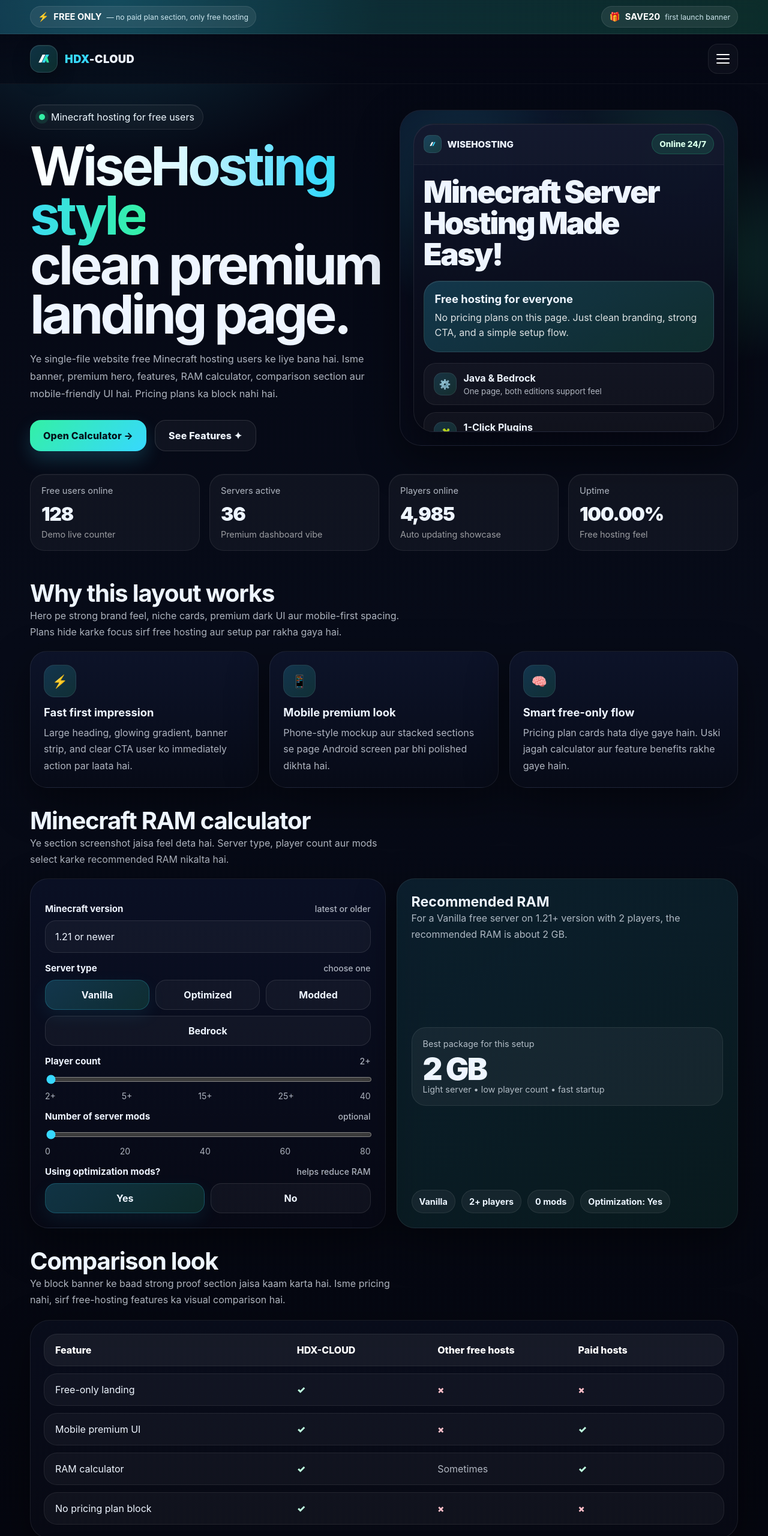
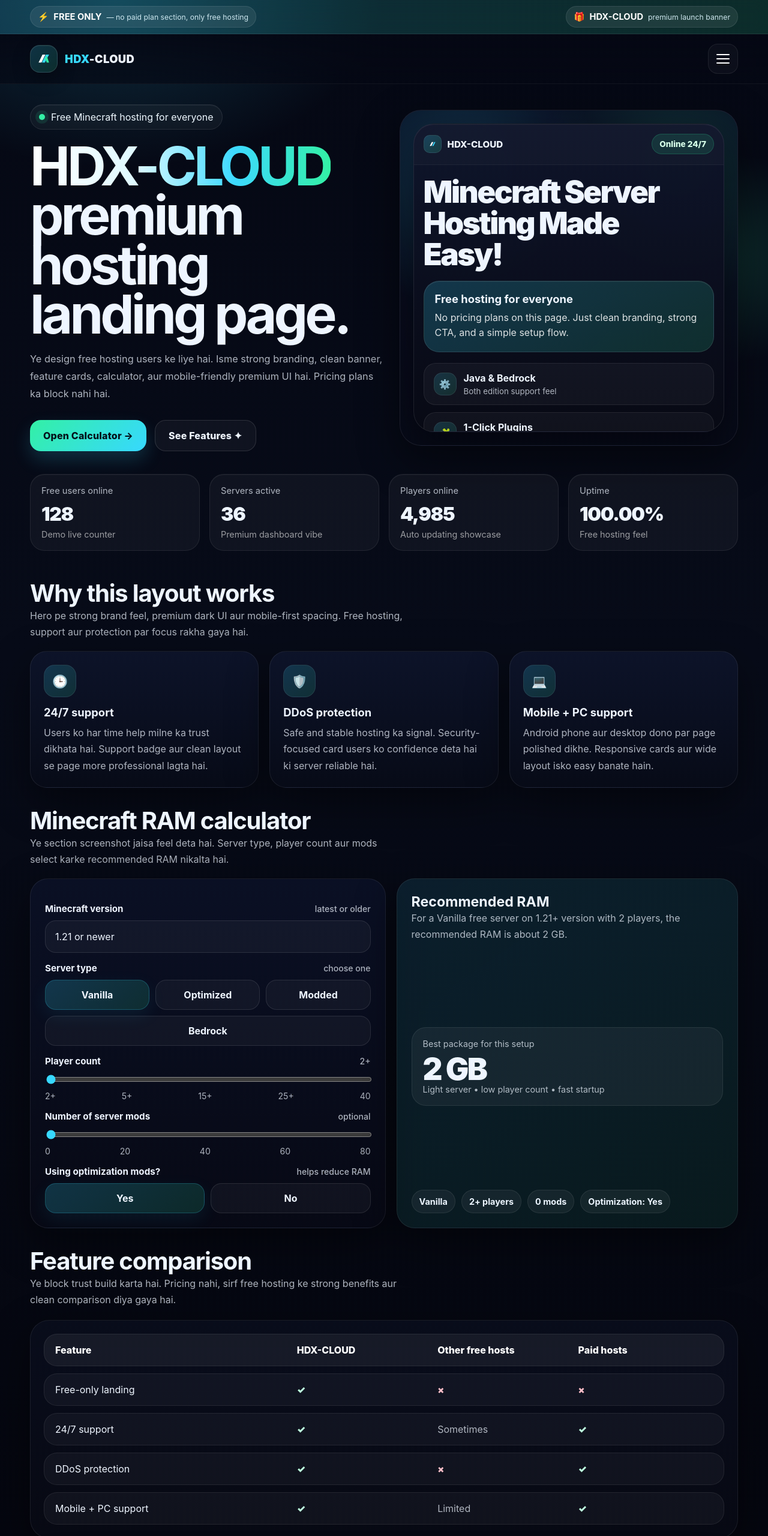
Before and after one commit to zxamanorg/web.hdxcloud.qzz.io, a plain HTML site: page index.html in a window 1280 px wide. Shown: the top 2560 px of the page at 60% size. Drawn offline with Linux system fonts and the light colour scheme.

Commit message:
Update index.html

```diff
--- a/index.html
+++ b/index.html
@@ -339,9 +339,7 @@
     .stat .value{font-size:2rem;font-weight:900;letter-spacing:-.04em}
     .stat .hint{margin-top:6px;color:rgba(255,255,255,.58);font-size:.9rem}
 
-    .section{
-      padding:12px 0 18px;
-    }
+    .section{padding:12px 0 18px}
     .section-head{
       display:flex;
       justify-content:space-between;
@@ -401,9 +399,7 @@
       border:1px solid rgba(255,255,255,.08);
       box-shadow:var(--shadow);
     }
-    .field{
-      margin-top:16px;
-    }
+    .field{margin-top:16px}
     .field label{
       display:flex;
       justify-content:space-between;
@@ -414,9 +410,6 @@
       font-size:.95rem;
     }
     .field .subtext{color:var(--muted);font-size:.88rem;font-weight:500}
-    .select, .range, .toggle{
-      width:100%;
-    }
     select, input[type="range"]{
       width:100%;
     }
@@ -576,14 +569,28 @@
     }
 
     @media (max-width: 980px){
-      .hero, .stats, .cards, .calc, .section-head{grid-template-columns:1fr}
-      .section-head{display:flex;flex-direction:column;align-items:start}
-      .cta{flex-direction:column;align-items:start}
-      .row{grid-template-columns:1.2fr .7fr .7fr .7fr}
+      .hero, .stats, .cards, .calc{
+        grid-template-columns:1fr;
+      }
+      .section-head{
+        display:flex;
+        flex-direction:column;
+        align-items:start;
+      }
+      .cta{
+        flex-direction:column;
+        align-items:start;
+      }
+      .row{
+        grid-template-columns:1.2fr .7fr .7fr .7fr;
+      }
     }
 
     @media (max-width: 720px){
-      .banner-row{flex-direction:column;align-items:flex-start}
+      .banner-row{
+        flex-direction:column;
+        align-items:flex-start;
+      }
       .nav{padding:14px 0}
       .brand span{font-size:1rem}
       .brand-mark{width:40px;height:40px;border-radius:14px}
@@ -605,7 +612,7 @@
   <div class="top-banner">
     <div class="wrap banner-row">
       <div class="badge">⚡ <strong>FREE ONLY</strong> <small>— no paid plan section, only free hosting</small></div>
-      <div class="badge">🎁 <strong>SAVE20</strong> <small>first launch banner</small></div>
+      <div class="badge">🎁 <strong>HDX-CLOUD</strong> <small>premium launch banner</small></div>
     </div>
   </div>
 
@@ -628,14 +635,14 @@
   <main class="wrap">
     <section class="hero">
       <div class="reveal">
-        <div class="eyebrow"><span class="dot"></span> Minecraft hosting for free users</div>
+        <div class="eyebrow"><span class="dot"></span> Free Minecraft hosting for everyone</div>
         <h1>
-          <span class="grad">WiseHosting style</span><br />
-          clean premium landing page.
+          <span class="grad">HDX-CLOUD</span><br />
+          premium hosting landing page.
         </h1>
         <p class="sub">
-          Ye single-file website free Minecraft hosting users ke liye bana hai. Isme banner, premium hero, features,
-          RAM calculator, comparison section aur mobile-friendly UI hai. Pricing plans ka block nahi hai.
+          Ye design free hosting users ke liye hai. Isme strong branding, clean banner, feature cards,
+          calculator, aur mobile-friendly premium UI hai. Pricing plans ka block nahi hai.
         </p>
         <div class="actions">
           <a class="btn btn-primary" href="#calculator">Open Calculator →</a>
@@ -653,7 +660,7 @@
                   <path d="M11 17L16 7h3l-5 10h-3Z" fill="#37d8ff"/>
                 </svg>
               </div>
-              <span>WISEHOSTING</span>
+              <span>HDX-CLOUD</span>
             </div>
             <div class="pill">Online 24/7</div>
           </div>
@@ -669,7 +676,7 @@
             <div class="feature-list">
               <div class="feature-item">
                 <div class="ico">⚙️</div>
-                <div><strong>Java &amp; Bedrock</strong><small>One page, both editions support feel</small></div>
+                <div><strong>Java &amp; Bedrock</strong><small>Both edition support feel</small></div>
               </div>
               <div class="feature-item">
                 <div class="ico">🧩</div>
@@ -677,7 +684,7 @@
               </div>
               <div class="feature-item">
                 <div class="ico">🛡️</div>
-                <div><strong>Support</strong><small>24/7 support badge and status look</small></div>
+                <div><strong>DDoS Protection</strong><small>Safer and more stable hosting feel</small></div>
               </div>
             </div>
 
@@ -715,25 +722,25 @@
       <div class="section-head">
         <div>
           <h2>Why this layout works</h2>
-          <p>Hero pe strong brand feel, niche cards, premium dark UI aur mobile-first spacing. Plans hide karke focus sirf free hosting aur setup par rakha gaya hai.</p>
+          <p>Hero pe strong brand feel, premium dark UI aur mobile-first spacing. Free hosting, support aur protection par focus rakha gaya hai.</p>
         </div>
       </div>
 
       <div class="cards">
         <article class="card">
-          <div class="icon">⚡</div>
-          <h3>Fast first impression</h3>
-          <p>Large heading, glowing gradient, banner strip, and clear CTA user ko immediately action par laata hai.</p>
+          <div class="icon">🕒</div>
+          <h3>24/7 support</h3>
+          <p>Users ko har time help milne ka trust dikhata hai. Support badge aur clean layout se page more professional lagta hai.</p>
         </article>
         <article class="card">
-          <div class="icon">📱</div>
-          <h3>Mobile premium look</h3>
-          <p>Phone-style mockup aur stacked sections se page Android screen par bhi polished dikhta hai.</p>
+          <div class="icon">🛡️</div>
+          <h3>DDoS protection</h3>
+          <p>Safe and stable hosting ka signal. Security-focused card users ko confidence deta hai ki server reliable hai.</p>
         </article>
         <article class="card">
-          <div class="icon">🧠</div>
-          <h3>Smart free-only flow</h3>
-          <p>Pricing plan cards hata diye gaye hain. Uski jagah calculator aur feature benefits rakhe gaye hain.</p>
+          <div class="icon">💻</div>
+          <h3>Mobile + PC support</h3>
+          <p>Android phone aur desktop dono par page polished dikhe. Responsive cards aur wide layout isko easy banate hain.</p>
         </article>
       </div>
     </section>
@@ -819,8 +826,8 @@
     <section class="section reveal">
       <div class="section-head">
         <div>
-          <h2>Comparison look</h2>
-          <p>Ye block banner ke baad strong proof section jaisa kaam karta hai. Isme pricing nahi, sirf free-hosting features ka visual comparison hai.</p>
+          <h2>Feature comparison</h2>
+          <p>Ye block trust build karta hai. Pricing nahi, sirf free hosting ke strong benefits aur clean comparison diya gaya hai.</p>
         </div>
       </div>
 
@@ -839,22 +846,22 @@
             <div class="no">×</div>
           </div>
           <div class="row">
-            <div>Mobile premium UI</div>
+            <div>24/7 support</div>
+            <div class="ok">✓</div>
+            <div class="muted">Sometimes</div>
+            <div class="ok">✓</div>
+          </div>
+          <div class="row">
+            <div>DDoS protection</div>
             <div class="ok">✓</div>
             <div class="no">×</div>
             <div class="ok">✓</div>
           </div>
           <div class="row">
-            <div>RAM calculator</div>
+            <div>Mobile + PC support</div>
             <div class="ok">✓</div>
-            <div class="muted">Sometimes</div>
+            <div class="muted">Limited</div>
             <div class="ok">✓</div>
-          </div>
-          <div class="row">
-            <div>No pricing plan block</div>
-            <div class="ok">✓</div>
-            <div class="no">×</div>
-            <div class="no">×</div>
           </div>
         </div>
       </div>
@@ -863,7 +870,7 @@
     <section class="cta reveal">
       <div>
         <h3>Ready to build the free hosting version?</h3>
-        <p>Is code ko base bana ke aap banner, login button, server panels, aur real backend baad me add kar sakte ho. Abhi ye premium WiseHosting-style front page jaisa look dega.</p>
+        <p>Is code ko base bana ke aap banner, login button, server panels aur real backend baad me add kar sakte ho. Abhi ye HDX-CLOUD style premium front page jaisa look dega.</p>
       </div>
       <a class="btn btn-primary" href="#top">Launch Page →</a>
     </section>
@@ -874,7 +881,6 @@
   </footer>
 
   <script>
-    // reveal on scroll
     const revealEls = document.querySelectorAll('.reveal');
     const observer = new IntersectionObserver(entries => {
       entries.forEach(entry => {
@@ -931,28 +937,22 @@
 
       let ram = 2;
 
-      // base by server type
       if(serverType === 'optimized') ram = 2;
       if(serverType === 'bedrock') ram = 1;
       if(serverType === 'modded') ram = 4;
 
-      // player scaling
       if(players >= 5) ram += 1;
       if(players >= 15) ram += 1;
       if(players >= 25) ram += 2;
       if(players >= 35) ram += 2;
 
-      // mods scaling
       ram += Math.floor(mods / 15) * 1;
 
-      // version scaling
       if(version === 'new') ram += 1;
       if(version === 'old') ram -= 0.5;
 
-      // optimization
       if(optimization === 'yes') ram -= 1;
 
-      // clamp
       ram = Math.max(1, Math.min(16, Math.round(ram * 2) / 2));
 
       ramValue.textContent = ram + ' GB';
```
